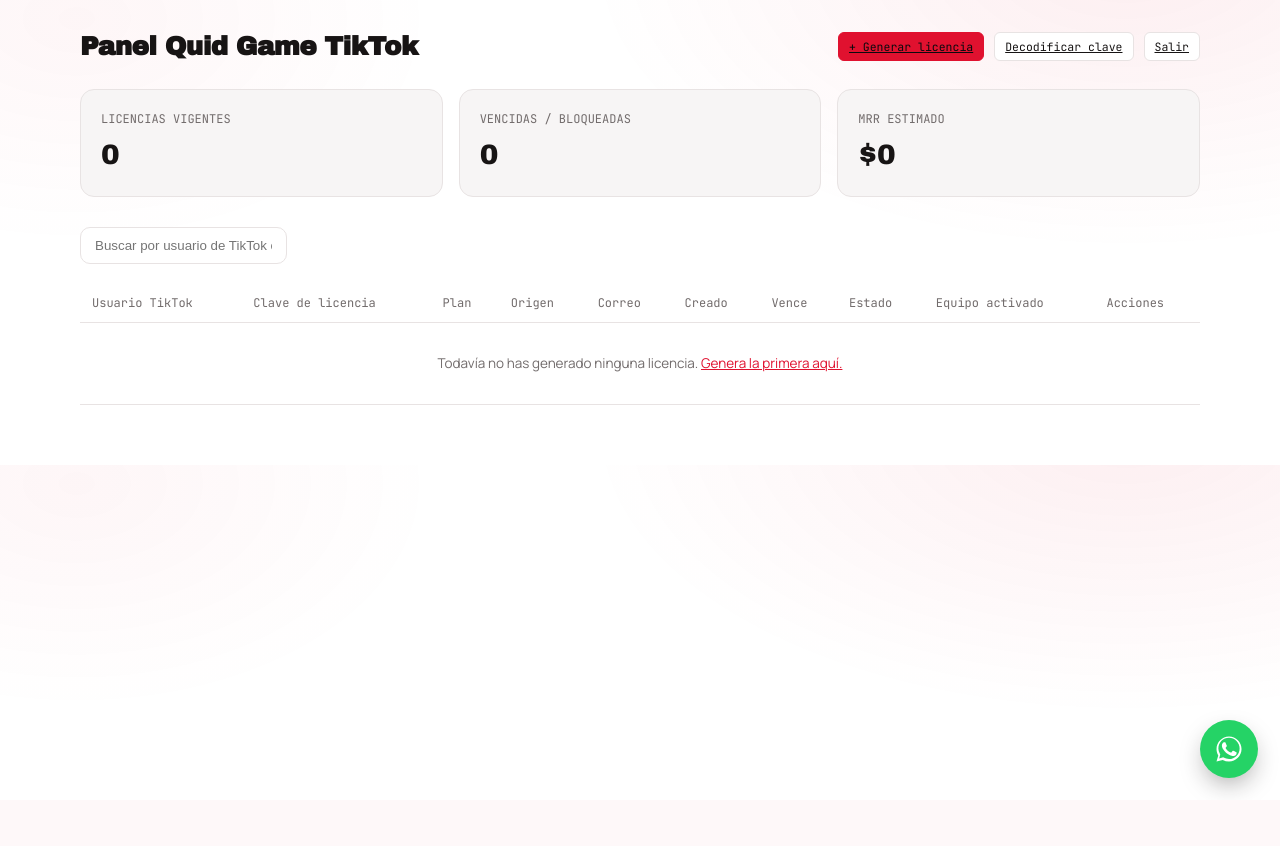
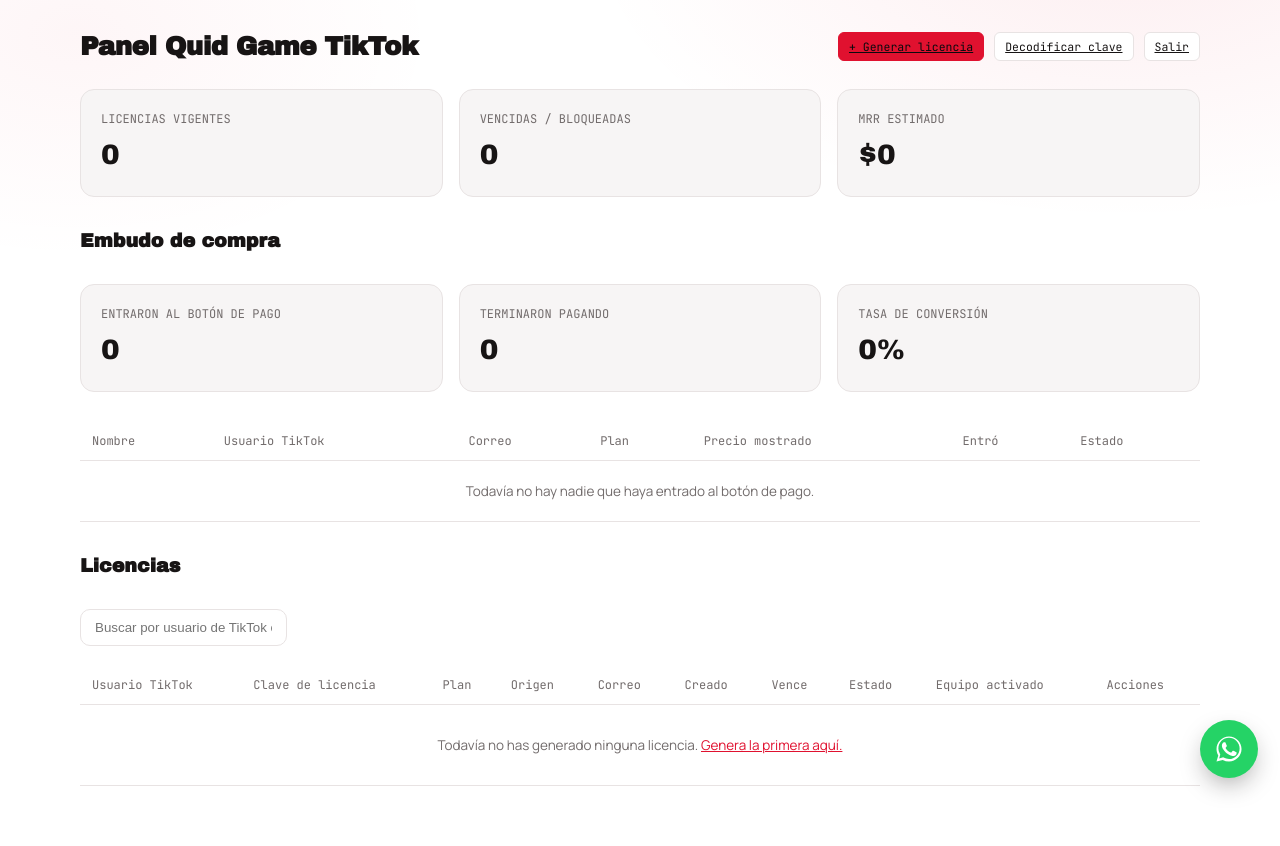
Before and after one commit to Sandro21lop/Squidgame, a Flask app: page /admin/ in a window 1280 px wide. Before the commit the page ends 792 px from the top, so only its background shows below. Run offline with Flask 3, Linux system fonts and the light colour scheme; a user stored in the database is signed in.

Commit message:
Add files via upload

```diff
--- a/paypal_client.py
+++ b/paypal_client.py
@@ -86,11 +86,26 @@ def crear_suscripcion(
     return_url: str,
     cancel_url: str,
     email: str | None = None,
+    precio_override: float | None = None,
+    moneda: str = "USD",
 ) -> dict:
     """Crea una suscripción en PayPal para un plan (plan_id) concreto, con
     el usuario de TikTok metido en `custom_id` (PayPal lo devuelve intacto
     en el `resource.custom_id` de cada webhook, así sabemos para quién
     generar/renovar la licencia).
+
+    precio_override: si viene (ej. durante la oferta por tiempo limitado,
+    ver promo.py), se manda un "plan override" en la misma llamada para
+    cobrar ESE precio en vez del precio normal del Plan de PayPal — sin
+    tener que crear un Plan nuevo ni tocar el dashboard de PayPal. Al
+    terminar la oferta simplemente se deja de mandar el override y se
+    vuelve a cobrar el precio normal del Plan de siempre.
+
+    IMPORTANTE: este override de precio en la creación de la suscripción
+    es una funcionalidad real de la API de PayPal (Subscriptions ->
+    "plan override"), pero pruébala primero en modo sandbox antes de
+    usarla en vivo — no se pudo probar en este entorno por no tener
+    acceso de red a paypal.com.
 
     Devuelve el dict completo de PayPal; el caller normalmente solo
     necesita `id` (el subscription_id) y el link "approve" para redirigir
@@ -108,6 +123,20 @@ def crear_suscripcion(
     }
     if email:
         body["subscriber"] = {"email_address": email}
+    if precio_override is not None:
+        body["plan"] = {
+            "billing_cycles": [
+                {
+                    "sequence": 1,
+                    "pricing_scheme": {
+                        "fixed_price": {
+                            "value": f"{precio_override:.2f}",
+                            "currency_code": moneda,
+                        }
+                    },
+                }
+            ]
+        }
 
     resp = requests.post(
         f"{_base_url(mode)}/v1/billing/subscriptions",
--- a/routes/admin.py
+++ b/routes/admin.py
@@ -4,7 +4,7 @@ from flask import Blueprint, render_template, request, redirect, url_for, flash,
 from flask_login import login_user, logout_user, login_required, current_user
 
 from extensions import db
-from models import AdminUser, Customer, Subscription, License
+from models import AdminUser, Customer, Subscription, License, IntentoCompra
 import paypal_client
 from license_generator import PLANES, generar_licencia, decodificar_licencia, normalizar_tiktok
 import emailer
@@ -64,6 +64,11 @@ def dashboard():
             dias = PLANES[l.plan]["dias"]
             mrr += (precios[l.plan] / dias) * 30
 
+    intentos = IntentoCompra.query.order_by(IntentoCompra.created_at.desc()).limit(100).all()
+    total_intentos = IntentoCompra.query.count()
+    total_intentos_completados = IntentoCompra.query.filter_by(completado=True).count()
+    tasa_conversion = round(100 * total_intentos_completados / total_intentos) if total_intentos else 0
+
     return render_template(
         "admin/dashboard.html",
         licencias=licencias,
@@ -73,6 +78,10 @@ def dashboard():
         mrr=round(mrr),
         planes=PLANES,
         dias_gracia=current_app.config["DIAS_GRACIA"],
+        intentos=intentos,
+        total_intentos=total_intentos,
+        total_intentos_completados=total_intentos_completados,
+        tasa_conversion=tasa_conversion,
     )
 
 
--- a/routes/public.py
+++ b/routes/public.py
@@ -4,10 +4,11 @@ from flask import Blueprint, render_template, redirect, current_app, request, \
     send_file, abort, flash, url_for
 
 from extensions import db
-from models import License
+from models import License, IntentoCompra
 from license_generator import PLANES, normalizar_tiktok
 import paypal_client
 import licensing
+import promo
 import emailer
 from content_pruebas import PRUEBAS
 
@@ -48,6 +49,7 @@ def landing():
         "landing.html",
         game_name=current_app.config["GAME_NAME"],
         planes=PLANES,
+        precios=promo.info_precios(PLANES, current_app.config),
         checkout_urls=_checkout_urls(current_app),
         pruebas=PRUEBAS,
     )
@@ -72,30 +74,44 @@ def comprar(plan="mensual"):
     if not _pasarela_configurada(current_app):
         return redirect(_checkout_urls(current_app)[plan])
 
+    precio_info = promo.info_precio(plan, PLANES, current_app.config)
+
     error = None
+    nombre = ""
     tiktok_username = ""
     email = ""
     if request.method == "POST":
+        nombre = (request.form.get("nombre", "") or "").strip()
         tiktok_username = normalizar_tiktok(request.form.get("tiktok_username", ""))
         email = (request.form.get("email", "") or "").strip().lower()
 
-        if not tiktok_username:
+        if not nombre:
+            error = "Escribe tu nombre."
+        elif not tiktok_username:
             error = "Escribe tu usuario de TikTok (el mismo con el que transmites)."
         elif not email or "@" not in email or "." not in email.split("@")[-1]:
             error = "Escribe un correo electrónico válido: ahí te llega la clave de licencia."
         else:
+            # Se registra el intento AQUÍ, antes de saber si de verdad va a
+            # pagar — es lo que permite ver en el panel admin quién entra
+            # al botón de pago vs. quién termina pagando.
+            intento = IntentoCompra(
+                nombre=nombre,
+                tiktok_username=tiktok_username,
+                email=email,
+                plan=plan,
+                precio_mostrado=precio_info["precio_actual"],
+                en_oferta=precio_info["en_oferta"],
+            )
+            db.session.add(intento)
+            db.session.commit()
+
             return_url = url_for("public.gracias", u=tiktok_username, _external=True)
             cancel_url = url_for("public.comprar", plan=plan, _external=True)
+            precio_override = precio_info["precio_actual"] if precio_info["en_oferta"] else None
             try:
-                suscripcion = paypal_client.crear_suscripcion(
-                    client_id=current_app.config["PAYPAL_CLIENT_ID"],
-                    client_secret=current_app.config["PAYPAL_CLIENT_SECRET"],
-                    mode=current_app.config["PAYPAL_MODE"],
-                    plan_id=current_app.config[_PLAN_ID_KEYS[plan]],
-                    tiktok_username=tiktok_username,
-                    return_url=return_url,
-                    cancel_url=cancel_url,
-                    email=email,
+                suscripcion = _crear_suscripcion_con_precio(
+                    plan, tiktok_username, return_url, cancel_url, email, precio_override,
                 )
                 checkout_url = paypal_client.approval_url(suscripcion)
                 if not checkout_url:
@@ -110,10 +126,50 @@ def comprar(plan="mensual"):
         game_name=current_app.config["GAME_NAME"],
         plan=plan,
         info=PLANES[plan],
+        precio_info=precio_info,
         error=error,
+        nombre=nombre,
         tiktok_username=tiktok_username,
         email=email,
     )
+
+
+def _crear_suscripcion_con_precio(plan, tiktok_username, return_url, cancel_url, email, precio_override):
+    """Crea la suscripción en PayPal con el precio de oferta si aplica.
+
+    Si PayPal rechaza el "plan override" de precio (por ejemplo, porque el
+    Plan de PayPal todavía no está configurado para aceptarlo, o porque no
+    se probó antes en sandbox), reintenta SIN el override para no romper
+    el checkout — el comprador paga el precio normal en vez de quedarse
+    sin poder pagar. Revisa los logs si ves este mensaje seguido: significa
+    que hay que probar/ajustar el override en sandbox."""
+    try:
+        return paypal_client.crear_suscripcion(
+            client_id=current_app.config["PAYPAL_CLIENT_ID"],
+            client_secret=current_app.config["PAYPAL_CLIENT_SECRET"],
+            mode=current_app.config["PAYPAL_MODE"],
+            plan_id=current_app.config[_PLAN_ID_KEYS[plan]],
+            tiktok_username=tiktok_username,
+            return_url=return_url,
+            cancel_url=cancel_url,
+            email=email,
+            precio_override=precio_override,
+        )
+    except paypal_client.PayPalError as e:
+        if precio_override is None:
+            raise
+        print(f"[comprar] PayPal rechazó el precio de oferta ({e}); reintentando al precio normal.")
+        return paypal_client.crear_suscripcion(
+            client_id=current_app.config["PAYPAL_CLIENT_ID"],
+            client_secret=current_app.config["PAYPAL_CLIENT_SECRET"],
+            mode=current_app.config["PAYPAL_MODE"],
+            plan_id=current_app.config[_PLAN_ID_KEYS[plan]],
+            tiktok_username=tiktok_username,
+            return_url=return_url,
+            cancel_url=cancel_url,
+            email=email,
+            precio_override=None,
+        )
 
 
 @public_bp.route("/gracias")
--- a/static/css/style.css
+++ b/static/css/style.css
@@ -898,3 +898,16 @@ th { font-family: var(--mono); color: var(--text-dim); font-weight: 500; font-si
 .origen-tag.paypal { border-color: rgba(224,17,47,0.25); color: var(--rosa); background: rgba(224,17,47,0.06); }
 .correo-cell { font-size: 12.5px; color: var(--text-dim); }
 .creado-cell { font-family: var(--mono); font-size: 11.5px; color: var(--text-dim); }
+/* Oferta por tiempo limitado (badge estilo Steam) */
+.oferta-badge {
+  display: inline-block;
+  background: var(--rosa);
+  color: #fff;
+  font-family: var(--mono);
+  font-size: 11px;
+  font-weight: 700;
+  letter-spacing: 0.03em;
+  padding: 3px 9px;
+  border-radius: 999px;
+  text-transform: uppercase;
+}
--- a/templates/admin/dashboard.html
+++ b/templates/admin/dashboard.html
@@ -29,6 +29,70 @@
       <div class="label">MRR ESTIMADO</div>
       <div class="value">${{ mrr }}</div>
     </div>
+  </div>
+
+  <div class="admin-top" style="margin-top:8px;">
+    <h2 style="font-family:var(--display); font-size:19px; margin:0;">Embudo de compra</h2>
+  </div>
+  <div class="stat-row">
+    <div class="stat-box">
+      <div class="label">ENTRARON AL BOTÓN DE PAGO</div>
+      <div class="value">{{ total_intentos }}</div>
+    </div>
+    <div class="stat-box">
+      <div class="label">TERMINARON PAGANDO</div>
+      <div class="value">{{ total_intentos_completados }}</div>
+    </div>
+    <div class="stat-box">
+      <div class="label">TASA DE CONVERSIÓN</div>
+      <div class="value">{{ tasa_conversion }}%</div>
+    </div>
+  </div>
+
+  <table style="margin-bottom:30px;">
+    <thead>
+      <tr>
+        <th>Nombre</th>
+        <th>Usuario TikTok</th>
+        <th>Correo</th>
+        <th>Plan</th>
+        <th>Precio mostrado</th>
+        <th>Entró</th>
+        <th>Estado</th>
+      </tr>
+    </thead>
+    <tbody>
+      {% for intento in intentos %}
+        <tr>
+          <td>{{ intento.nombre or '—' }}</td>
+          <td>{{ '@' + intento.tiktok_username if intento.tiktok_username else '—' }}</td>
+          <td>{{ intento.email or '—' }}</td>
+          <td>{{ planes.get(intento.plan, {}).get('nombre', intento.plan) }}</td>
+          <td>
+            ${{ '%.2f'|format(intento.precio_mostrado) if intento.precio_mostrado is not none else '—' }}
+            {% if intento.en_oferta %}<span style="color:var(--rosa); font-size:11px;">(oferta)</span>{% endif %}
+          </td>
+          <td>{{ intento.created_at.strftime('%Y-%m-%d %H:%M') }}</td>
+          <td>
+            {% if intento.completado %}
+              <span style="color:#2fbf71;">✓ Pagó</span>
+            {% else %}
+              <span style="color:var(--text-dim);">Pendiente / abandonó</span>
+            {% endif %}
+          </td>
+        </tr>
+      {% else %}
+        <tr>
+          <td colspan="7" style="color:var(--text-dim); text-align:center; padding:20px 0;">
+            Todavía no hay nadie que haya entrado al botón de pago.
+          </td>
+        </tr>
+      {% endfor %}
+    </tbody>
+  </table>
+
+  <div class="admin-top" style="margin-top:8px;">
+    <h2 style="font-family:var(--display); font-size:19px; margin:0;">Licencias</h2>
   </div>
 
   <form method="GET" class="search-box" style="margin-bottom:20px;">
```
Also changed, not shown: licensing.py (added, +195 -0 lines), models.py (+27 -0 lines), promo.py (added, +65 -0 lines), routes/webhooks.py (+1 -16 lines), templates/comprar.html (+23 -3 lines), templates/landing.html (+48 -9 lines).
